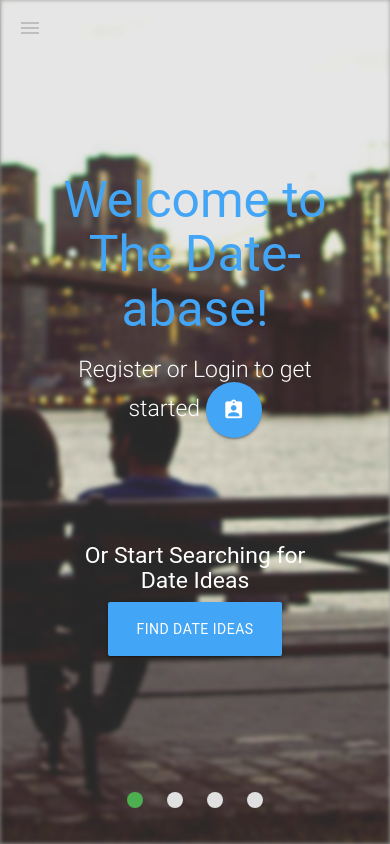
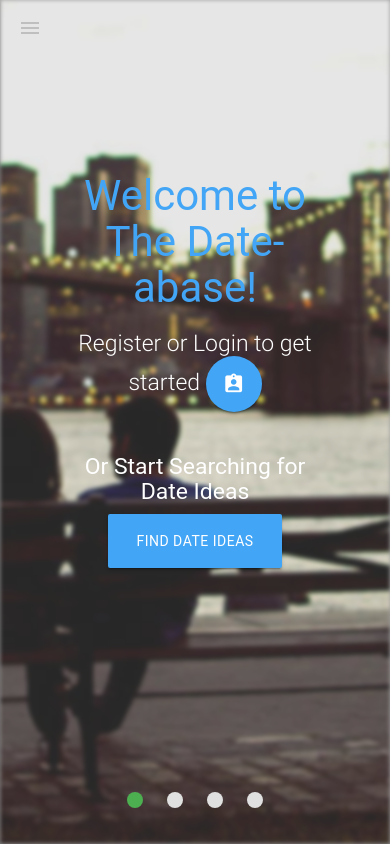
Before and after one commit to Janteby1/date-abase-v2.0, a Django app: page / in a window 390 px wide. Run offline with Django 3.2, Linux system fonts and the light colour scheme; some libraries are stand-ins or nearby versions; some web fonts are replaced.

Commit message:
mobile friendly

```diff
--- a/dates/static/js/main.js
+++ b/dates/static/js/main.js
@@ -22,10 +22,14 @@ function init_map(map_date, latitude, longitude) {
 $(document).ready(function(){
 	console.log("Hi there!")
 
-	$(".button-collapse").sideNav();
     $('.parallax').parallax();
     $('.slider').slider({full_width: true});
     $('select').material_select();
+  $('.button-collapse').sideNav({
+      edge: 'left',
+      closeOnClick: true // Closes side-nav on <a> clicks, useful for Angular/Meteor
+    }
+  );
 
 // goes to top of page on reload
 $( window ).unload(function() {
--- a/dates/static/style.css
+++ b/dates/static/style.css
@@ -189,3 +189,42 @@ form {
 	font-size: 2em;
 	margin: 0em;
 }
+
+.adjustable {
+	padding-top: 5em;
+	padding-left: 2em;
+	padding-right: 2em;
+}
+
+#landing {
+	padding-top: 6.5em;
+}
+
+@media only screen and (max-width: 600px) {
+	.adjustable {
+		padding: 0em;
+	}
+	#delete_button {
+		padding: 0em;
+	}
+	#vote_down_button {
+		padding: 0em;
+	}
+	#vote_up_button {
+		padding: 0em;
+	}
+	.map_button_form {
+		margin-left: 1em;
+		margin-right: 1em;
+	}
+	#learn_more {
+		margin: 0em;
+	}
+	#title{
+		font-size: 3em;
+	}
+	#landing {
+		padding-top: 0em;
+	}
+
+}
--- a/dates/templates/create.html
+++ b/dates/templates/create.html
@@ -20,7 +20,7 @@
 					</p><br>
 				</div>
 
-				<div class="col s4">
+				<div class="col s12 m4 l4">
 
 					<p>Address: <span class="directions"> Ex: 1400 Broadway</span> </p>
 			      	<p>
@@ -48,7 +48,7 @@
 
 				</div>
 
-		    	<div class="col s4">
+		    	<div class="col s12 m4 l4">
 		    		<p>Category: </p>
 					<select name="category" class="browser-default">
 						<option value= "ACT1" > Acrobatic </option>
@@ -115,7 +115,7 @@
 					<br>
 				</div>
 
-				<div class="col s4">
+				<div class="col s12 m4 l4">
 			      	<p>Phone: <span class="directions"> Ex: 718-888-8080</span> </p>
 			      	<p>
 				        <input id="icon_prefix" type="text" name="phone" class="validate">
--- a/dates/templates/landing.html
+++ b/dates/templates/landing.html
@@ -15,8 +15,7 @@
                         <a href="#" id="register_button" class="btn-floating btn-large waves-effect waves-light blue lighten-1" id="popup"> <i class="material-icons left">assignment_ind</i></a></h5>
             <br>
             </div>
-            <br><br><br>
-                <div class="row center">
+                <div id="landing" class="row center">
                     <h5>Or Start Searching for Date Ideas</h5>
                     <a href="/index" class="form_button btn-large waves-effect waves-light blue white-text lighten-1">Find Date Ideas</a>
                 </div>
@@ -32,8 +31,7 @@
                         <a href="#" id="register_button" class="btn-floating btn-large waves-effect waves-light blue lighten-1" id="popup"> <i class="material-icons left">assignment_ind</i></a></h5>
             <br>
             </div>
-            <br><br><br>
-                <div class="row center">
+                <div id="landing" class="row center">
                     <h5>Or Start Searching for Date Ideas Below</h5>
                     <a href="/index" class="form_button btn-large waves-effect waves-light blue white-text lighten-1">Find Date Ideas</a>
                 </div>
@@ -49,8 +47,7 @@
                         <a href="#" id="register_button" class="btn-floating btn-large waves-effect waves-light blue lighten-1" id="popup"> <i class="material-icons left">assignment_ind</i></a></h5>
             <br>
             </div>
-            <br><br><br>
-                <div class="row center">
+                <div id="landing" class="row center">
                     <h5>Or Start Searching for Date Ideas Below</h5>
                     <a href="/index" class="form_button btn-large waves-effect waves-light blue white-text lighten-1">Find Date Ideas</a>
                 </div>
@@ -66,8 +63,7 @@
                         <a id="register_button" class="btn-floating btn-large waves-effect waves-light blue lighten-1" id="popup"> <i class="material-icons left">assignment_ind</i></a></h5>
             <br>
             </div>
-            <br><br><br>
-                <div class="row center">
+                <div id="landing" class="row center">
                     <h5>Or Start Searching for Date Ideas Below</h5>
                     <a href="/index" class="form_button btn-large waves-effect waves-light blue white-text lighten-1">Find Date Ideas</a>
                 </div>
--- a/dates/templates/results.html
+++ b/dates/templates/results.html
@@ -23,9 +23,8 @@
 				</div>
 
 				<div class="col s12 m4 l4">
-					<div class="card-content">
+					<div class="adjustable">
 				        <div class="entry" id="neighborhood"></div>
-				        <br><br>
 				        <div class="entry"><strong>Price: </strong>{{ price }}</div>
 				        <div class="entry"><strong>Parking: </strong>{{ parking }}</div>
 				        <div class="entry"><strong>Website: </strong>{{ website }}</div>
```
